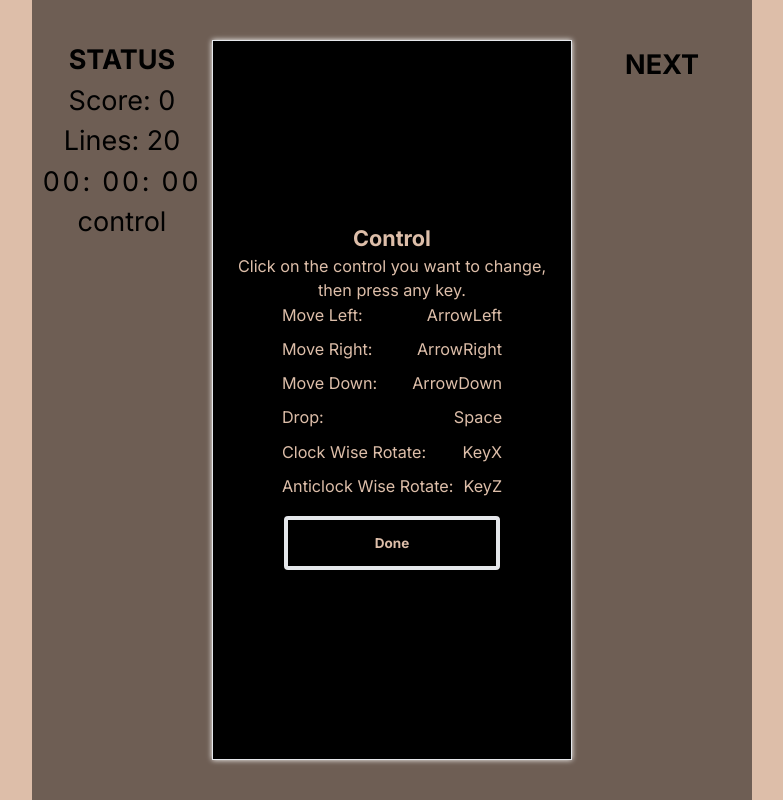
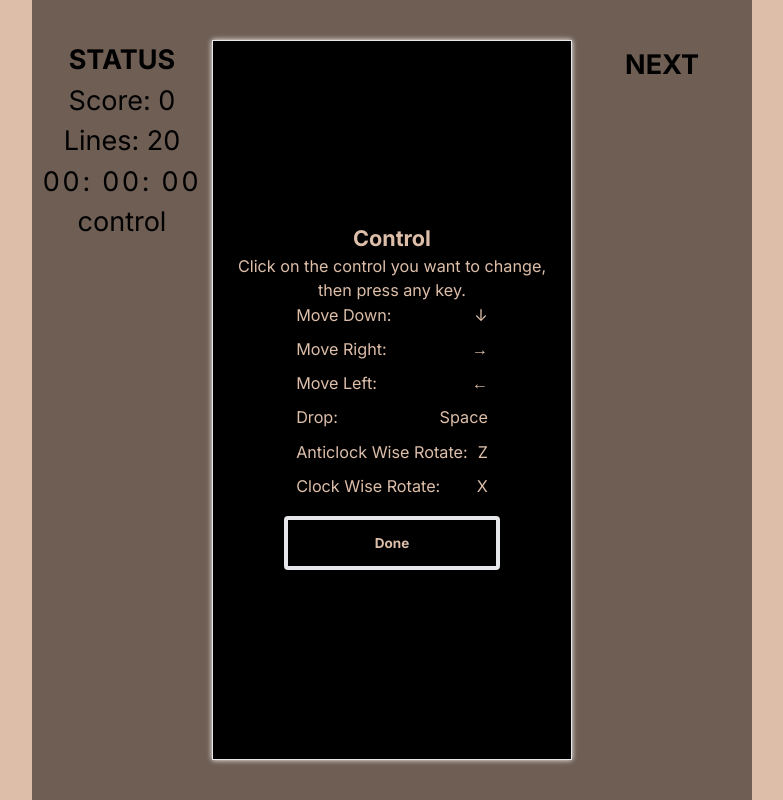
Before and after one commit to ZackHu-2001/Tetris-AI, a Next.js app: page / in a window 1280 px wide. Both pictures are taken after a click on the button "Control". Shown: the whole page, without its empty margins (248-1031 px from the left). Built offline with nearby package versions, Linux system fonts and the light colour scheme.

Commit message:
Fix: fix the bug that various functions can be assigned to the same key

```diff
--- a/src/components/GameBoard.tsx
+++ b/src/components/GameBoard.tsx
@@ -10,6 +10,10 @@ export type Tetromino = number[];
 export type GameBoard = number[];
 export const rowNum = 20;
 export const colNum = 10;
+export type KeyBinding = {
+    code: string|undefined;
+    displayName: string;
+};
 
 interface gameBoardInterface {
     gameState: GameState,
@@ -55,8 +59,8 @@ interface gameBoardInterface {
     isNewGame: boolean;
     setIsNewGame: (isNewGame: boolean) => void;
 
-    keyBindings: Record<string, string>;
-    setKeyBindings: (bindings: Record<string, string>) => void;
+    keyBindings: Record<string, KeyBinding>;
+    setKeyBindings: (control: string, code: string) => void;
 }
 
 /**
@@ -100,6 +104,44 @@ export const useGameBoard = create<gameBoardInterface>((set, get) => ({
     setMode: (mode: GameState['mode']) => set((state) => ({ gameState: { ...state.gameState, mode } })),
     setModal: (modal: GameState['modal']) => set((state) => ({ gameState: { ...state.gameState, modal } })),
     setWinOrLose: (winOrLose: GameState['winOrLose']) => set((state) => ({ gameState: { ...state.gameState, winOrLose } })),
+    keyBindings: {
+        moveDown: { code: 'ArrowDown', displayName: '↓' },
+        moveRight: { code: 'ArrowRight', displayName: '→' },
+        moveLeft: { code: 'ArrowLeft', displayName: '←' },
+        drop: { code: 'Space', displayName: 'Space' },
+        anticlockWiseRotate: { code: 'KeyZ', displayName: 'Z' },
+        clockWiseRotate: { code: 'KeyX', displayName: 'X' },
+    },
+
+    setKeyBindings: (control, code) => {
+        const getDisplayNameForKey = (code:string) => {
+            switch (code) {
+                case 'ArrowLeft': return '←';
+                case 'ArrowRight': return '→';
+                case 'ArrowUp': return '↑';
+                case 'ArrowDown': return '↓';
+                case 'Space': return 'Space';
+                default:
+                    return code.replace(/Key|Digit/g, '');
+            }
+        };
+        set((state) => {
+            const updatedBindings = { ...state.keyBindings };
+
+            Object.keys(updatedBindings).forEach((key) => {
+                if (updatedBindings[key].code === code && control !== key) {
+                    updatedBindings[key] = { code: undefined, displayName: 'undefined' };
+                }
+            });
+
+            updatedBindings[control] = {
+                code: code,
+                displayName: getDisplayNameForKey(code)
+            };
+
+            return { keyBindings: updatedBindings };
+        });
+    },
 
     board: [],
 
@@ -385,20 +427,6 @@ export const useGameBoard = create<gameBoardInterface>((set, get) => ({
     setIsNewGame: (isNewGame: boolean) => {
         set({ isNewGame });
     },
-
-    keyBindings: {
-        moveLeft: "ArrowLeft",
-        moveRight: "ArrowRight",
-        moveDown: "ArrowDown",
-        drop: "Space",
-        clockWiseRotate: "KeyX",
-        anticlockWiseRotate: "KeyZ",
-    },
-
-    setKeyBindings: (newBindings) =>
-        set((state) => ({
-              keyBindings: { ...state.keyBindings, ...newBindings },
-        })),
 }));
 
 function rotate(tetromino: number[], direction: number) {
--- a/src/components/Modal/Control.tsx
+++ b/src/components/Modal/Control.tsx
@@ -8,14 +8,25 @@ const Control: React.FC<ControlProps> = () => {
     const { setModal, setKeyBindings, keyBindings } = useGameBoard();
     const [editingControl, setEditingControl] = useState<string | null>(null);
 
+    const getDisplayNameForKey = (code: string) => {
+        switch (code) {
+            case 'ArrowLeft': return '←';
+            case 'ArrowRight': return '→';
+            case 'ArrowUp': return '↑';
+            case 'ArrowDown': return '↓';
+            case 'Space': return 'Space';
+            default:
+                return code.replace(/Key|Digit/g, '');
+        }
+    };
+
     useEffect(() => {
         const handleKeyPress = (event: KeyboardEvent) => {
             if (editingControl) {
                 event.preventDefault();
-                setKeyBindings({
-                    ...keyBindings,
-                    [editingControl]: event.code
-                });
+                const code = event.code;
+                const displayName = getDisplayNameForKey(code);
+                setKeyBindings(editingControl, code);
                 setEditingControl(null);  // Stop editing after key press
             }
         };
@@ -46,7 +57,7 @@ const Control: React.FC<ControlProps> = () => {
                             className={`button ${editingControl === control ? "button-active" : ""}`}
                             onClick={() => startEditing(control)}
                         >
-                            {keyBindings[control] ?? 'undefined'}
+                            {key.displayName ?? 'undefined'}
                         </button>
                     </div>
                 ))}
--- a/src/components/PlayField/PlayField.tsx
+++ b/src/components/PlayField/PlayField.tsx
@@ -14,16 +14,16 @@ const PlayField: React.FC<PlayFieldProps> = () => {
         const handleKeyDown = (event: KeyboardEvent) => {
             event.preventDefault();
             switch (event.code) {
-                case keyBindings.moveDown:
+                case keyBindings.moveDown.code:
                     moveDown();
                     break;
-                case keyBindings.moveRight:
+                case keyBindings.moveRight.code:
                     moveRight();
                     break;
-                case keyBindings.moveLeft:
+                case keyBindings.moveLeft.code:
                     moveLeft();
                     break;
-                case keyBindings.drop:
+                case keyBindings.drop.code:
                     drop();
                     break;
                 case 'Escape':
@@ -31,10 +31,10 @@ const PlayField: React.FC<PlayFieldProps> = () => {
                     setStatus('paused');
                     setModal('pauseMenu');
                     break;
-                case keyBindings.anticlockWiseRotate:
+                case keyBindings.anticlockWiseRotate.code:
                     anticlockWiseRotate();
                     break;
-                case keyBindings.clockWiseRotate:
+                case keyBindings.clockWiseRotate.code:
                     clockWiseRotate();
                     break;
             }
```
